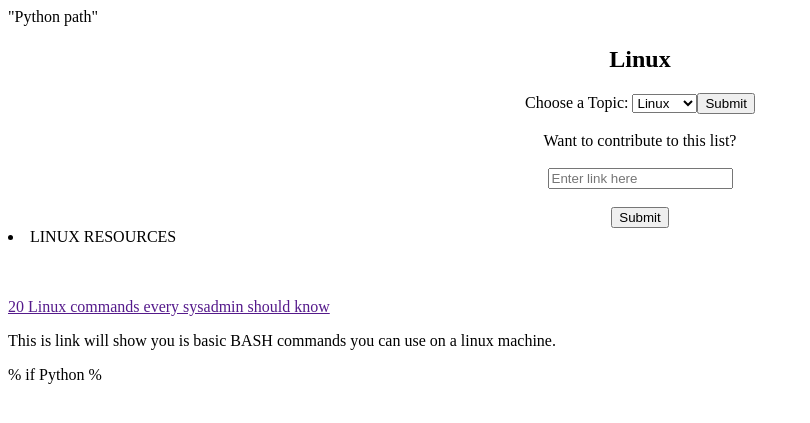
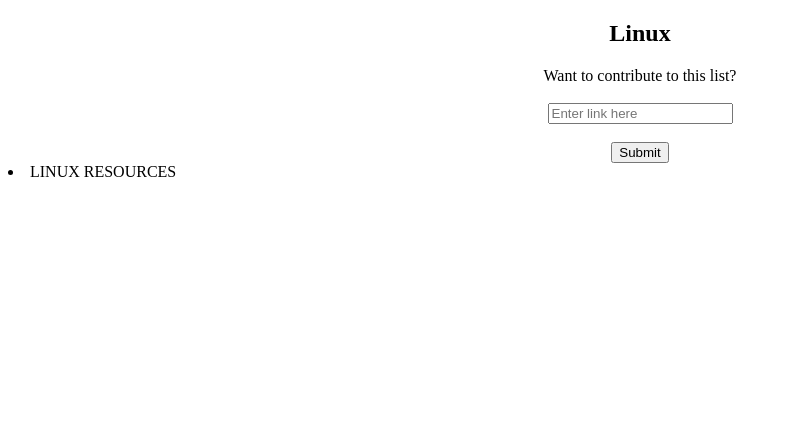
Before and after one commit to kyleriley997/DevNote, a Flask app: page /linuxPage in a window 1280 px wide. Shown: the top 423 px of the page, without its empty margins (0-810 px from the left). Run offline with Flask 2, Linux system fonts and the light colour scheme; data that the repository does not hold is empty.

Commit message:
clean linux.html

```diff
--- a/app/app/main.py
+++ b/app/app/main.py
@@ -58,8 +58,8 @@ def addLinux():
     #print(record)
 
     print(red.hgetall(id))
-    return redirect(url_for("linuxPage"))
-    #return render_template('linux.html', saved=1, id=id, url_link=red.hget(id, "url_link"))
+    return redirect(url_for("linux.html"))
+    # return render_template('linux.html', saved=1, id=id, url_link=red.hget(id, "url_link"))
 
 @app.route("/addPython", methods=["POST"])
 def addPython():
--- a/app/app/templates/linux.html
+++ b/app/app/templates/linux.html
@@ -5,36 +5,27 @@
     <meta charset="UTF-8">
     <meta name="viewport" content="width=device-width, initial-scale=1.0">
     <title>DevNote</title>
-    <form action="placeholder">"Python path"</form> <!-- What is this??-->
-<center>
-    <!--Drop Down-->
+
+    <center>
+
     <body>
         <h2>Linux</h2>
     </body>
-    <label for="Topics">Choose a Topic:</label>
-    <select name="Topics">
-        <option value="Linux">Linux</option>
-        <option value="Python">Python</option>
-        <option value="Docker">Docker</option>
-        <option value="AWS">AWS</option>
+    <form action="/addlinux" method="POST">
+
+        <label for="phone">Want to contribute to this list?</label><br><br>
+        <input type= "text" name="url_link" placeholder="Enter link here"><br><br>
         <input type="submit">
-    <br>
-    <br>
-        <label for="phone">Want to contribute to this list?</label><br><br>
-        <input placeholder="Enter link here"><br><br>
-        <input type="submit">
-</center>
+    </form>
+
+    </center>
     </select>
     <li>LINUX RESOURCES</li>
     <br>
     <br>
-    <!--This will be the link to the website resources -->
-    <p> <a href = "">20 Linux commands every sysadmin should know</a></p>
-    <p>This is link will show you is basic BASH commands you can use
-        on a linux machine.
-    </p>
-     % if Python %
-     <!--This should be the link to the other pages -->
-     <a href= ""> </a>
 
 </head>
+
+<body>
+
+</body>
```
